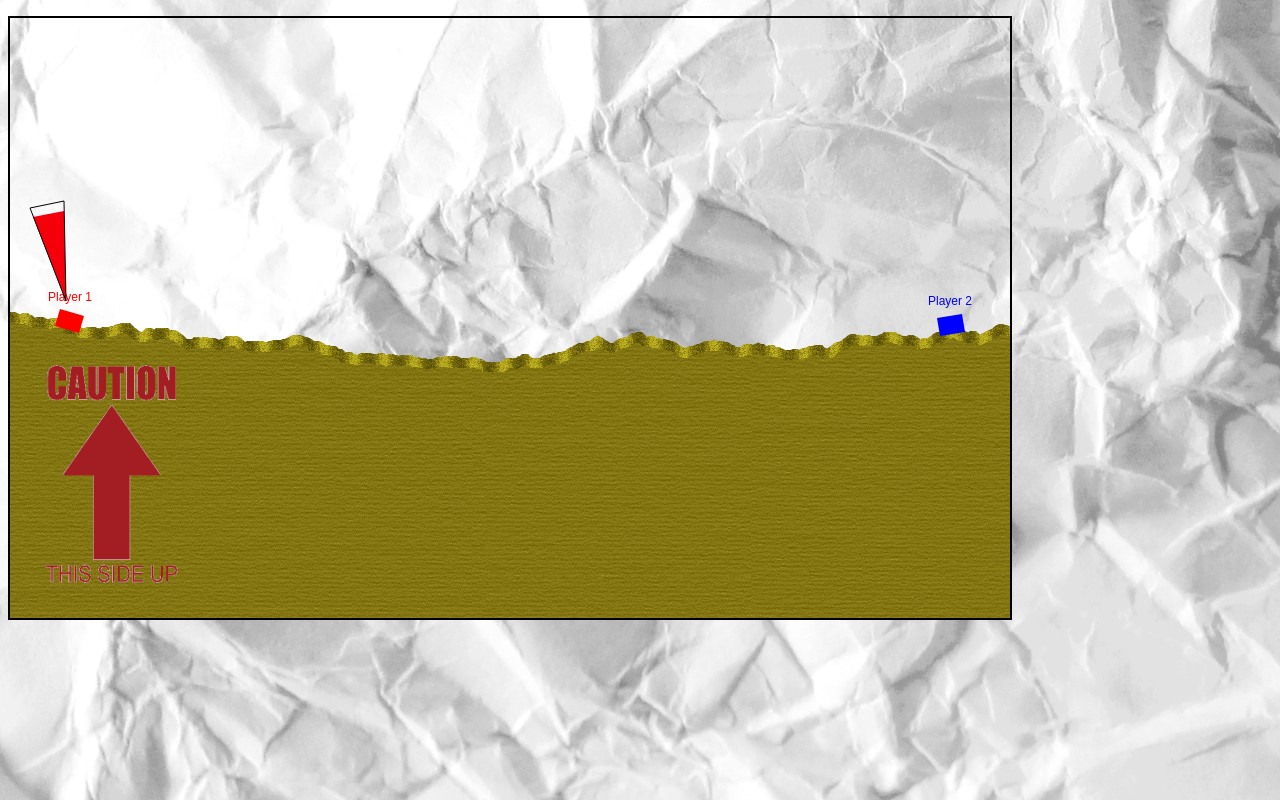
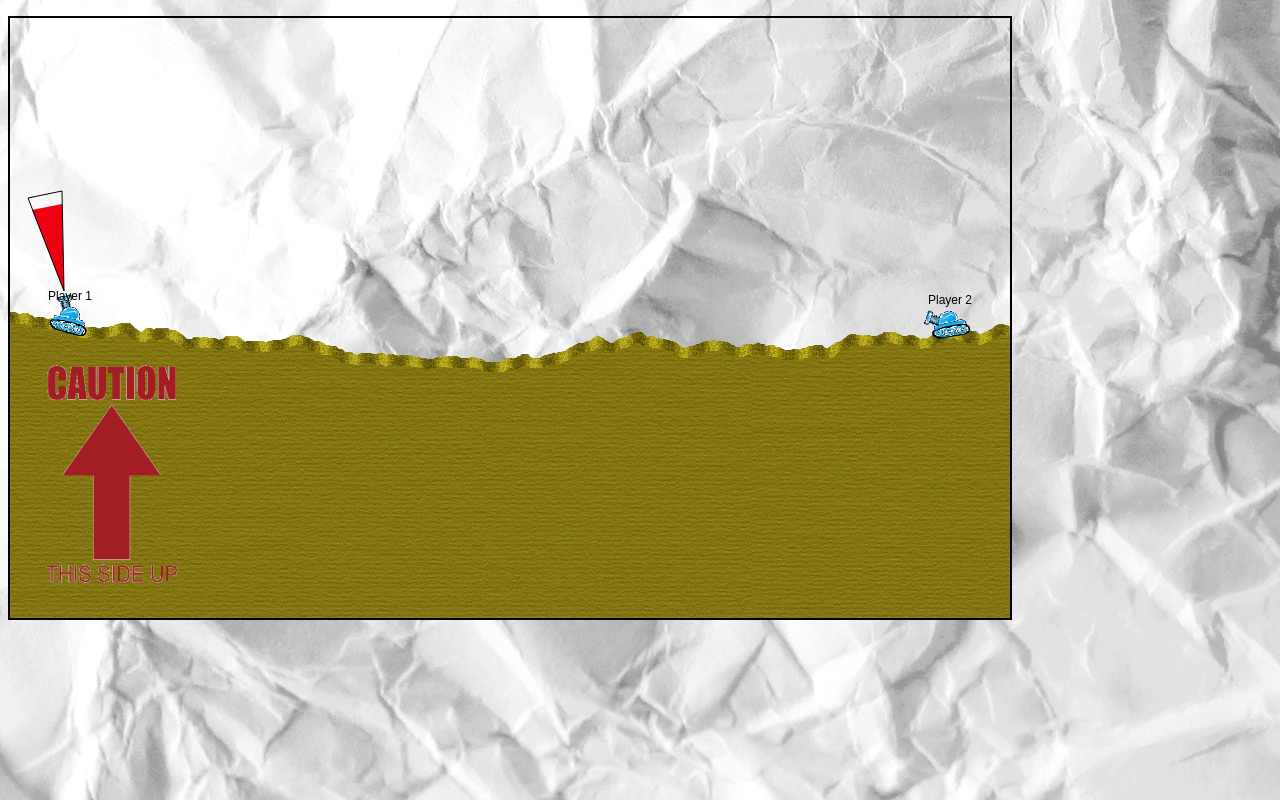
Before and after one commit to LeMemeOfficer/Shellshock, a plain HTML site: page index.html in a window 1280 px wide. Drawn offline with Linux system fonts and the light colour scheme.

Commit message:
Added image for tanks

```diff
--- a/figure.js
+++ b/figure.js
@@ -1,6 +1,6 @@
 //--------------------PARAMETER--------------------
-var MAX_MOVEMENT = 25;
-var OFFSET_GROUND = 7;
+var MAX_MOVEMENT = 100;
+var OFFSET_GROUND = 8;
 var OFFSET_WALL = 10;
 //--------------------PARAMETER--------------------
 
@@ -40,14 +40,11 @@ function figure(width, height, angle, color, x, y, keyLeft, keyRight, id, name)
     //Position player on ground
     this.y = CANVAS_HEIGHT - groundHeight[0] - OFFSET_GROUND;
     this.angle = calcTilt(groundHeight);
+    var cannonAngle = getAngle([this.x, this.y], [mousePosition[0], mousePosition[1]]);
 
-    //locate edges of player rectangle
-    var edge1 = getFirstEdge([this.x, this.y], this.width, this.height, this.angle)
-    var edge2 = getNextEdge(edge1, this.width, this.angle, 0)
-    var edge3 = getNextEdge(edge2, this.height, this.angle, 1)
-    var edge4 = getNextEdge(edge3, this.width, this.angle, 2)
-
-    drawPlayer(edge1, edge2, edge3, edge4, this.color);
+    //draw tank
+    drawBarrel(myGameArea, this.x, this.y, image_tank_blue_cannon, this.width / 1.5, this.height / 1.5, cannonAngle);
+    drawImageCenteredAndScaledAndRotated(myGameArea, this.x, this.y, image_tank_blue, this.width, this.height, this.angle);
 
     writeText(myGameArea, this.x, this.y -20, 12, "Arial", this.name);
   }
--- a/figureHelpers.js
+++ b/figureHelpers.js
@@ -6,16 +6,3 @@ function calcTilt(surroundingHeights)
 {
   return (Math.atan((surroundingHeights[1] - surroundingHeights[2]) / TILT_SMOOTH_MODIFICATOR, 16) * 180 / Math.PI);
 }
-
-function drawPlayer(edge1, edge2, edge3, edge4, color)
-{
-  ctx = myGameArea.context;
-  ctx.fillStyle = color;
-
-  ctx.beginPath();
-  ctx.moveTo(edge1[0],edge1[1]);
-  ctx.lineTo(edge2[0],edge2[1]);
-  ctx.lineTo(edge3[0],edge3[1]);
-  ctx.lineTo(edge4[0],edge4[1])
-  ctx.fill();
-}
--- a/gameLogicHelpers.js
+++ b/gameLogicHelpers.js
@@ -1,7 +1,7 @@
 //--------------------PARAMETER--------------------
 var INTENSITY_MODIFIER = 3.2;
 var COLOR_MODIFIER_DISTANCE = 300;
-var CONE_OFFSET = 20;
+var CONE_OFFSET = 30;
 var CONE_LENGTH = 100;
 var CONE_WIDTH = 10;
 //--------------------PARAMETER--------------------
--- a/imageHelpers.js
+++ b/imageHelpers.js
@@ -13,6 +13,12 @@ image_carton.src = "images/patterns/ground_carton2.png";
 
 var image_carton_ripped = new Image();
 image_carton_ripped.src = "images/patterns/ground_carton_ripped2.png";
+
+var image_tank_blue = new Image();
+image_tank_blue.src = "images/assets/tank_blue.png";
+
+var image_tank_blue_cannon = new Image();
+image_tank_blue_cannon.src = "images/assets/tank_blue_cannon.png";
 //--------------------LOAD IMAGES--------------------
 
 function drawImageCentered(canvas, xPos, yPos, image)
@@ -20,3 +26,23 @@ function drawImageCentered(canvas, xPos, yPos, image)
   ctx = canvas.context;
   ctx.drawImage(image, xPos - Math.floor(image.width / 2), yPos - Math.floor(image.height / 2));
 }
+
+function drawImageCenteredAndScaledAndRotated(canvas, xPos, yPos, image, width, height, angle)
+{
+  ctx = canvas.context;
+  ctx.save();
+  ctx.translate(xPos, yPos);
+  ctx.rotate(angle * Math.PI / 180);
+  ctx.drawImage(image, -width / 2, -height / 2, width, height);
+  ctx.restore();
+}
+
+function drawBarrel(canvas, xPos, yPos, image, width, height, angle)
+{
+  ctx = canvas.context;
+  ctx.save();
+  ctx.translate(xPos, yPos);
+  ctx.rotate(angle * Math.PI / 180);
+  ctx.drawImage(image, -width, -height / 2, width, height);
+  ctx.restore();
+}
--- a/index.html
+++ b/index.html
@@ -34,8 +34,8 @@ var explosionId = new counter();
 var toastTextArray = [];
 var toastTextId = new counter();
 
-var players = [new figure(25, 18, 0, "red", 60, 120, 65, 68, 0, "Player 1"),
-               new figure(25, 18, 0, "blue", CANVAS_WIDTH - 60, 120, 100, 102, 1, "Player 2")];
+var players = [new figure(38, 26, 0, "red", 60, 120, 65, 68, 0, "Player 1"),
+               new figure(38, 26, 0, "blue", CANVAS_WIDTH - 60, 120, 100, 102, 1, "Player 2")];
 var activePlayer = 0;
 
 var ground = new ground();
```
Also changed, not shown: images/assets/tank_blue.png (added), images/assets/tank_blue_cannon.png (added), images/assets/tank_template.png (added), 1 other file.
